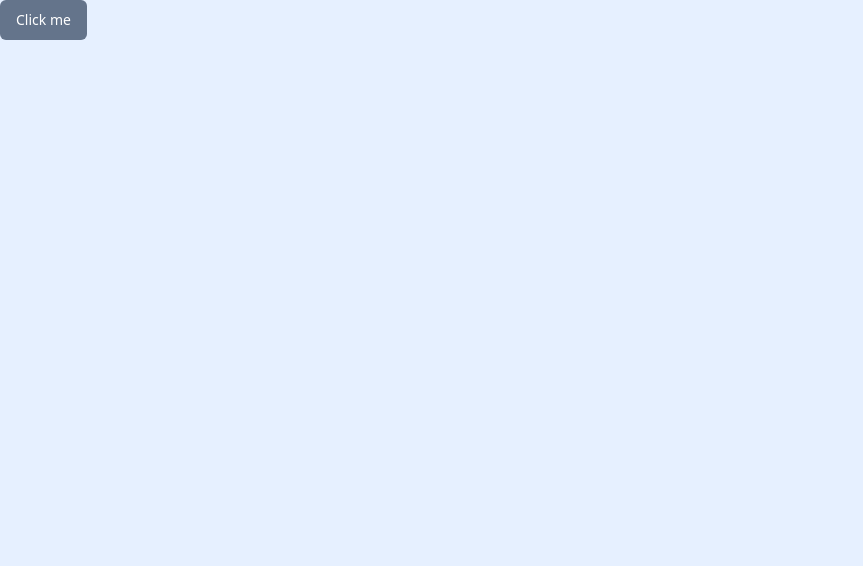
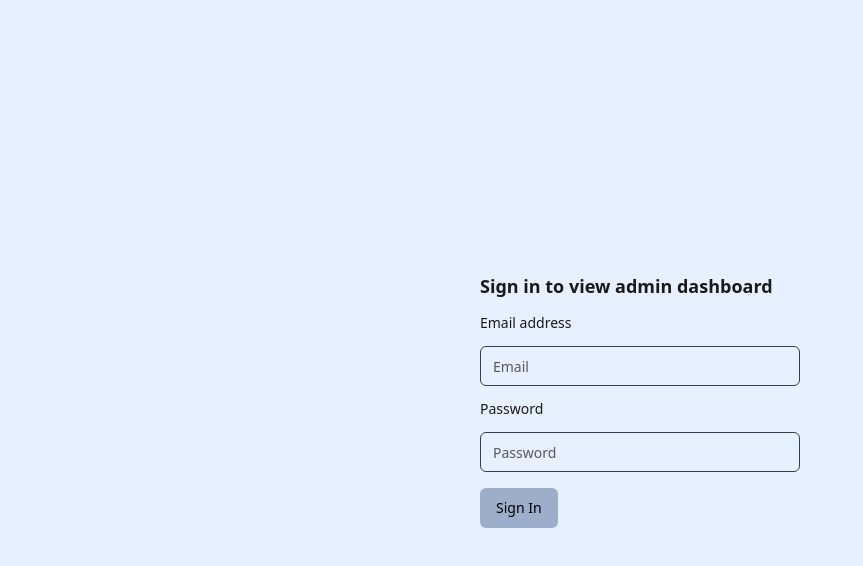
Before and after one commit to conrad-mo/hack-the-back-admin-rewrite, a React (Vite) app: page /login in a window 1280 px wide. Shown: the top 566 px of the page, without its empty margins (0-863 px from the left). Built offline with nearby package versions, Linux system fonts and the light colour scheme; no server answers.

Commit message:
A bunch of stuff + yoinked and simplified old hack-the-back auth contexts

```diff
--- a/package.json
+++ b/package.json
@@ -10,9 +10,11 @@
     "preview": "vite preview"
   },
   "dependencies": {
+    "@radix-ui/react-label": "^2.1.1",
     "@radix-ui/react-slot": "^1.1.1",
     "class-variance-authority": "^0.7.1",
     "clsx": "^2.1.1",
+    "jose": "^5.9.6",
     "lucide-react": "^0.469.0",
     "react": "^18.3.1",
     "react-dom": "^18.3.1",
--- /dev/null
+++ b/src/components/ui/input.tsx
@@ -0,0 +1,22 @@
+import * as React from "react"
+
+import { cn } from "@/lib/utils"
+
+const Input = React.forwardRef<HTMLInputElement, React.ComponentProps<"input">>(
+  ({ className, type, ...props }, ref) => {
+    return (
+      <input
+        type={type}
+        className={cn(
+          "flex h-10 w-full rounded-md border border-input bg-background px-3 py-2 text-base ring-offset-background file:border-0 file:bg-transparent file:text-sm file:font-medium file:text-foreground placeholder:text-muted-foreground focus-visible:outline-none focus-visible:ring-2 focus-visible:ring-ring focus-visible:ring-offset-2 disabled:cursor-not-allowed disabled:opacity-50 md:text-sm",
+          className
+        )}
+        ref={ref}
+        {...props}
+      />
+    )
+  }
+)
+Input.displayName = "Input"
+
+export { Input }
--- /dev/null
+++ b/src/components/ui/label.tsx
@@ -0,0 +1,24 @@
+import * as React from "react"
+import * as LabelPrimitive from "@radix-ui/react-label"
+import { cva, type VariantProps } from "class-variance-authority"
+
+import { cn } from "@/lib/utils"
+
+const labelVariants = cva(
+  "text-sm font-medium leading-none peer-disabled:cursor-not-allowed peer-disabled:opacity-70"
+)
+
+const Label = React.forwardRef<
+  React.ElementRef<typeof LabelPrimitive.Root>,
+  React.ComponentPropsWithoutRef<typeof LabelPrimitive.Root> &
+    VariantProps<typeof labelVariants>
+>(({ className, ...props }, ref) => (
+  <LabelPrimitive.Root
+    ref={ref}
+    className={cn(labelVariants(), className)}
+    {...props}
+  />
+))
+Label.displayName = LabelPrimitive.Root.displayName
+
+export { Label }
--- a/src/main.tsx
+++ b/src/main.tsx
@@ -3,12 +3,15 @@ import { createRoot } from "react-dom/client";
 import "./index.css";
 import App from "./pages/App.tsx";
 import Login from "./pages/Login.tsx";
+import { AuthProvider } from "./utils/auth.tsx";
 
 createRoot(document.getElementById("root")!).render(
   <BrowserRouter>
-    <Routes>
-      <Route path="/" element={<App />} />
-      <Route path="/login" element={<Login />} />
-    </Routes>
+    <AuthProvider>
+      <Routes>
+        <Route path="/" element={<App />} />
+        <Route path="/login" element={<Login />} />
+      </Routes>
+    </AuthProvider>
   </BrowserRouter>,
 );
--- a/src/pages/App.tsx
+++ b/src/pages/App.tsx
@@ -1,6 +1,14 @@
-import { Piechart } from "../components/elements/Piechart";
+import { Piechart } from "../components/Piechart";
+import { useContext } from "react";
+import { UserContext } from "@/utils/auth";
+import { useNavigate } from "react-router";
 
 function App() {
+  const { isAuthenticated } = useContext(UserContext) ?? {};
+  const navigate = useNavigate();
+  if (!isAuthenticated) {
+    navigate("/login");
+  }
   return (
     <>
       <Piechart />
--- a/src/pages/Login.tsx
+++ b/src/pages/Login.tsx
@@ -1,10 +1,69 @@
 import { Button } from "@/components/ui/button";
+import { Input } from "@/components/ui/input";
+import { Label } from "@/components/ui/label";
+import { useState, useContext } from "react";
+import fetchInstance from "@/utils/api";
+import { useNavigate } from "react-router";
+import { UserContext } from "@/utils/auth";
 
 function Login() {
+  const [formData, setFormData] = useState({ username: "", password: "" });
+  const navigate = useNavigate();
+  const { login, isAuthenticated } = useContext(UserContext) ?? {};
+  if (isAuthenticated) {
+    navigate("/");
+  }
+  const handleSubmit = async (e: React.FormEvent) => {
+    e.preventDefault();
+    const urlEncodedData = new URLSearchParams();
+    urlEncodedData.append("username", formData.username);
+    urlEncodedData.append("password", formData.password);
+    try {
+      const response = await fetchInstance("account/login", {
+        method: "POST",
+        headers: {
+          "Content-Type": "application/x-www-form-urlencoded",
+        },
+        body: urlEncodedData.toString(),
+      });
+      console.log("Response:", response);
+      if (response.access_token && login) {
+        await login(response.access_token);
+        navigate("/");
+      }
+    } catch (err) {
+      console.log(err);
+    }
+  };
+  const handleChange = (e: React.ChangeEvent<HTMLInputElement>) => {
+    setFormData({ ...formData, [e.target.id]: e.target.value });
+  };
   return (
-    <>
-      <Button>Click me</Button>
-    </>
+    <div className="flex justify-center items-center h-screen">
+      <form onSubmit={handleSubmit} className="flex flex-col gap-4  w-1/4">
+        <h1 className="font-semibold text-lg">
+          Sign in to view admin dashboard
+        </h1>
+        <Label htmlFor="email">Email address</Label>
+        <Input
+          className="w-full"
+          type="email"
+          id="username"
+          placeholder="Email"
+          onChange={handleChange}
+        />
+        <Label htmlFor="email">Password</Label>
+        <Input
+          type="password"
+          id="password"
+          placeholder="Password"
+          onChange={handleChange}
+        />
+        <Button type="submit" variant="secondary" className="w-min">
+          Sign In
+        </Button>
+      </form>
+    </div>
   );
 }
 
--- /dev/null
+++ b/src/utils/api.ts
@@ -0,0 +1,38 @@
+const API_BASE_URL = import.meta.env.VITE_API_BASE_URL;
+
+interface FetchOptions {
+  method?: "GET" | "POST" | "PUT" | "DELETE" | "PATCH";
+  headers?: Record<string, string>;
+  body?: string;
+  signal?: AbortSignal;
+}
+
+const fetchInstance = async (endpoint: string, options: FetchOptions = {}) => {
+  const token = localStorage.getItem("auth-token");
+  const headers = {
+    Accept: "application/json",
+    "Content-Type": "application/json",
+    ...(token && { Authorization: `JWT ${token}` }),
+  };
+
+  const config = {
+    ...options,
+    headers: { ...headers, ...options.headers },
+  };
+
+  try {
+    const response = await fetch(`${API_BASE_URL}/${endpoint}`, config);
+
+    if (!response.ok) {
+      const errorData = await response.json();
+      throw new Error(errorData.message || "Something went wrong");
+    }
+
+    return await response.json();
+  } catch (error) {
+    console.error("Fetch Client Error:", error);
+    throw error;
+  }
+};
+
+export default fetchInstance;
--- /dev/null
+++ b/src/utils/auth.tsx
@@ -0,0 +1,93 @@
+/* eslint-disable @typescript-eslint/no-explicit-any */
+import { useEffect, useCallback, useState, createContext } from "react";
+import * as jose from "jose";
+import fetchInstance from "./api";
+
+interface UserContextType {
+  login: (token: string) => Promise<any>;
+  logout: () => void;
+  loading: boolean;
+  isAuthenticated: boolean;
+}
+
+interface AuthProviderProps {
+  children: React.ReactNode;
+}
+
+const UserContext = createContext<UserContextType | null>(null);
+
+export { UserContext };
+
+export function AuthProvider({ children }: AuthProviderProps) {
+  const [loading, setLoading] = useState(true);
+  const [isAuthenticated, setIsAuthenticated] = useState(false);
+
+  const logout = useCallback(() => {
+    localStorage.removeItem("auth-token");
+    setIsAuthenticated(false);
+  }, []);
+
+  const login = useCallback(async (token: string) => {
+    try {
+      localStorage.setItem("auth-token", token);
+      const payload: any = jose.decodeJwt(token);
+      if (!payload.scopes.includes("admin"))
+        throw new Error("You do not have access");
+      // const response = await fetchInstance("account/login", {
+      //   method: "GET",
+      // });
+      setIsAuthenticated(true);
+      // return response.data;
+    } catch (err) {
+      localStorage.removeItem("auth-token");
+      throw err;
+    }
+  }, []);
+  useEffect(() => {
+    const handler = async () => {
+      const token = localStorage.getItem("auth-token");
+      if (!token) {
+        setLoading(false);
+        return;
+      }
+      try {
+        const response = await fetchInstance("account/refresh", {
+          method: "POST",
+        });
+        const payload: any = jose.decodeJwt(response.access_token);
+        if (!payload.scopes.includes("admin"))
+          throw new Error("You do not have access");
+        localStorage.setItem("auth-token", response.access_token);
+        setLoading(false);
+        setIsAuthenticated(true);
+      } catch (err) {
+        console.error(err);
+        logout();
+        setLoading(false);
+      }
+    };
+    let timer: number;
+    handler().then(() => {
+      timer = window.setInterval(handler, 10000);
+    });
+
+    return () => {
+      window.clearInterval(timer);
+    };
+  }, [logout]);
+  useEffect(() => {
+    const token = localStorage.getItem("auth-token");
+    if (token) {
+      login(token)
+        .then(() => setLoading(false))
+        .catch(() => setLoading(false));
+    } else {
+      setLoading(false);
+    }
+  }, [login]);
+  return (
+    <UserContext.Provider value={{ login, logout, loading, isAuthenticated }}>
+      {loading ? "Loading..." : children}
+    </UserContext.Provider>
+  );
+}
```
Also changed, not shown: src/components/Piechart.tsx (renamed from src/components/elements/Piechart.tsx), 1 other file (tests, documents, lock files or other folders).
